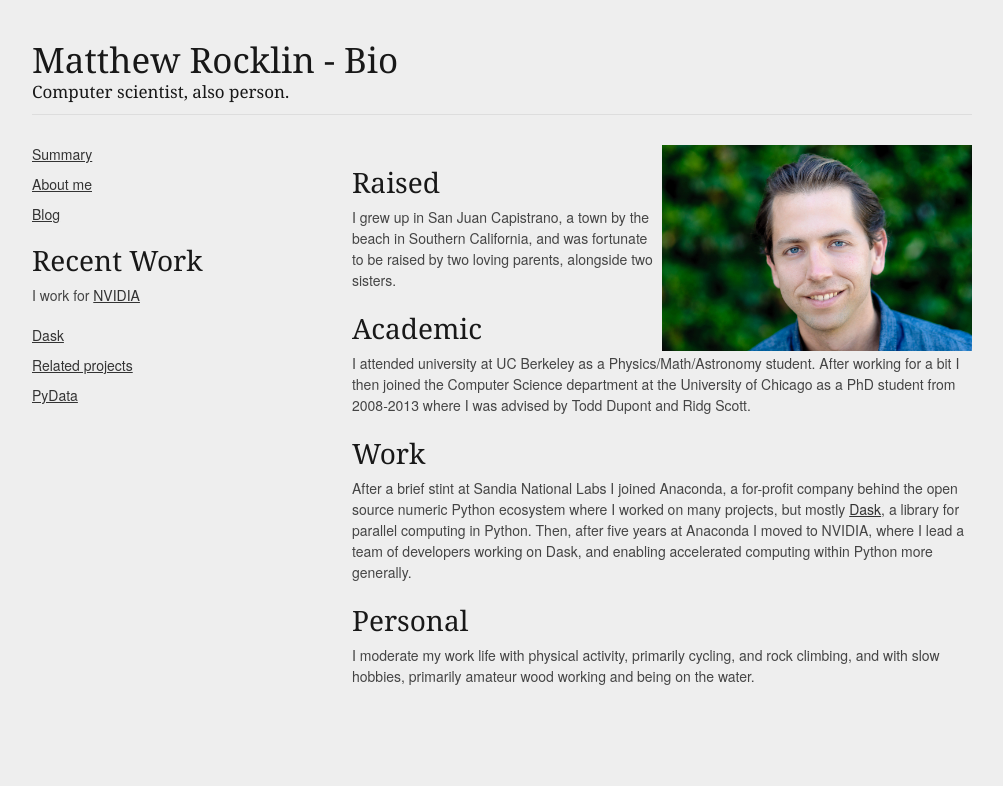
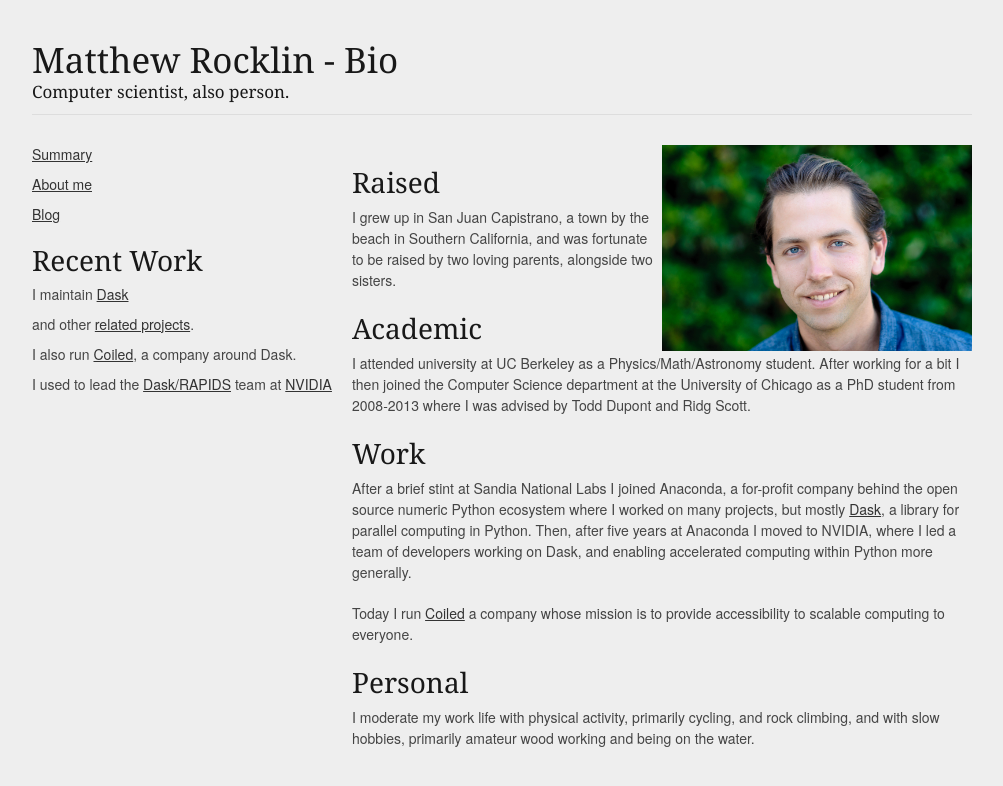
Before and after one commit to mrocklin/mrocklin.github.io, a Jekyll site: the page built from bio.md, in a window 1280 px wide. Shown: the top 786 px of the page, without its empty margins (138-1141 px from the left). Built offline with Jekyll 4.4.1, drawn with Linux system fonts in a browser that asks for light colours.

Commit message:
add Coiled

```diff
--- a/_includes/leftbar.md
+++ b/_includes/leftbar.md
@@ -4,8 +4,7 @@
 
 ### Recent Work
 
-I work for [NVIDIA](http://nvidia.com)
-
-*   [Dask](http://dask.org/)
-*   [Related projects](https://github.com/dask)
-*   [PyData](https://pydata.org)
+*   I maintain [Dask](https://dask.org/)
+*   and other [related projects](https://github.com/mrocklin).
+-   I also run [Coiled](https://coiled.io), a company around Dask.
+-   I used to lead the [Dask/RAPIDS](https://rapids.ai) team at [NVIDIA](https://nvidia.com)
--- a/bio.md
+++ b/bio.md
@@ -27,9 +27,12 @@ After a brief stint at Sandia National Labs I joined Anaconda,
 a for-profit company behind the open source numeric Python ecosystem where I
 worked on many projects, but mostly [Dask](https://dask.org), a library for
 parallel computing in Python.
-Then, after five years at Anaconda I moved to NVIDIA, where I lead a team of
+Then, after five years at Anaconda I moved to NVIDIA, where I led a team of
 developers working on Dask, and enabling accelerated computing within Python
 more generally.
+
+Today I run [Coiled](https://coiled.io) a company whose mission is to provide
+accessibility to scalable computing to everyone.
 
 ### Personal
 
```
